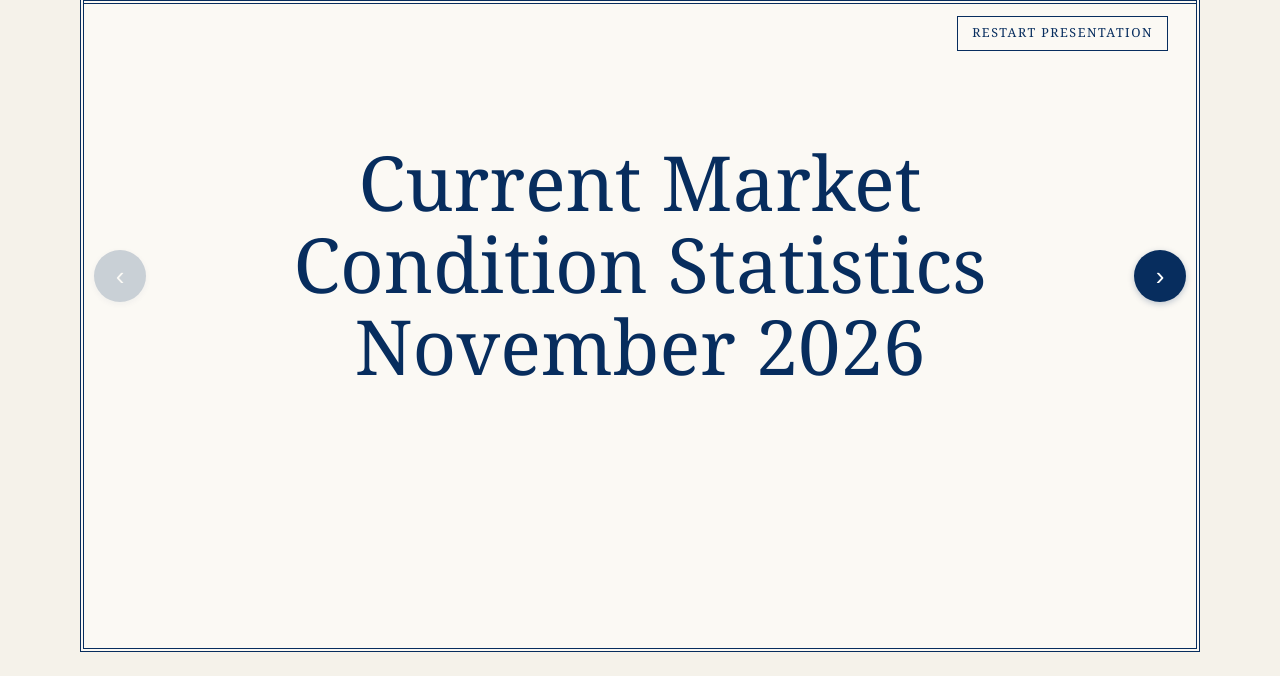
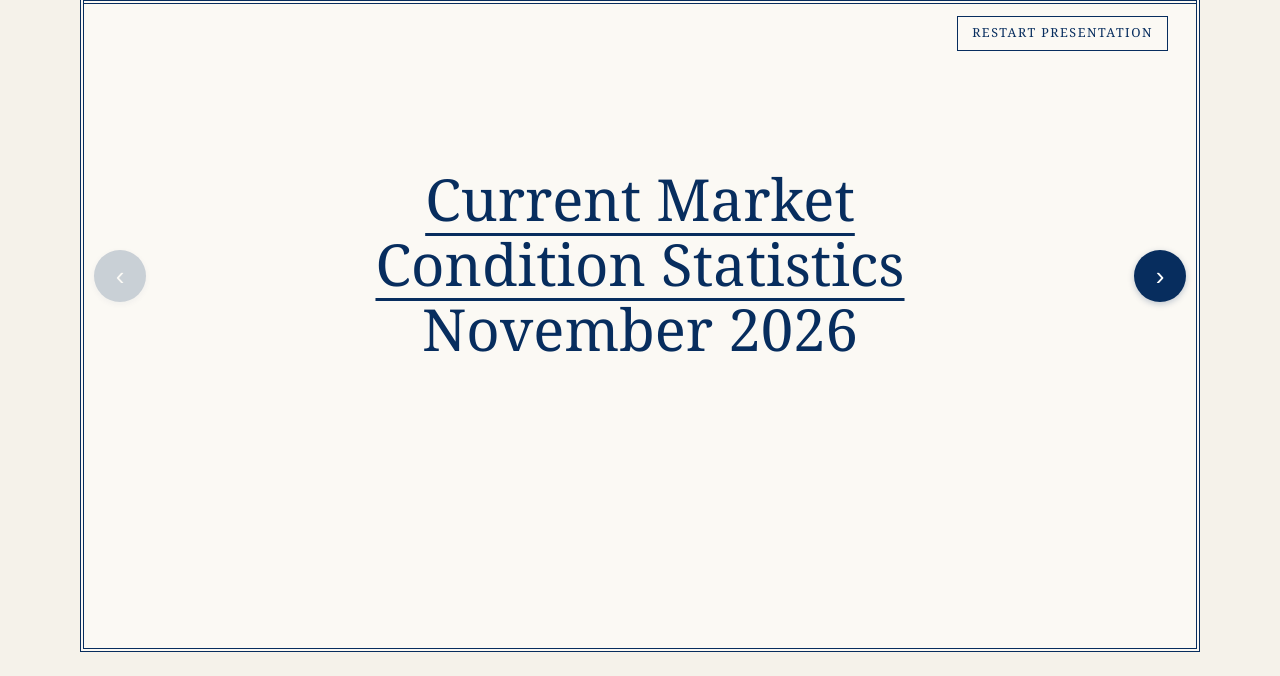
Before and after one commit to burnshomes247/mike-report, a plain HTML site: page index.html in a window 1280 px wide. Shown: the part 124-800 px from the top of the page. Drawn offline with Linux system fonts and the light colour scheme.

Commit message:
Title slides: normal text size, underlined
Co-Authored-By: Claude Sonnet 5.5 <noreply@anthropic.com>
Claude-Session: https://claude.ai/code/session_01Aya6BZGLz3U622pdL2tA8A

```diff
--- a/index.html
+++ b/index.html
@@ -101,7 +101,7 @@ tr.star td:first-child{font-weight:bold}
 .opener{justify-content:center;align-items:center;text-align:center;gap:26px}
 .opener .big{max-width:22ch;margin:0 auto;text-align:center}
 @media (min-width:601px){.opener{padding-bottom:218px}}
-.opener .big.sect{font-size:clamp(60px,10.4vw,116px);line-height:1.08;max-width:none}
+.opener .big.sect{text-decoration:underline;text-decoration-thickness:3px;text-underline-offset:.2em}
 .addr-title{font-size:clamp(40px,7vw,84px);max-width:none;text-align:center;align-self:center}
 .mapslide{justify-content:center}
 .mapfig{margin:0 auto;text-align:center}
@@ -198,7 +198,7 @@ tr.star td:first-child{font-weight:bold}
   <button type="button" class="arrow next" id="next" aria-label="Next slide">&#8250;</button>
 
   <section class="slide opener" data-tab="Market Statistics" id="marketintro">
-    <p class="big sect" style="font-size:clamp(40px,6.2vw,76px)">Current Market Condition Statistics<br>November 2026</p>
+    <p class="big sect">Current Market Condition Statistics<br><span style="display:inline-block">November 2026</span></p>
   </section>
 
   <section class="slide opener" data-tab="Inventory Intro" id="invintro">
```
